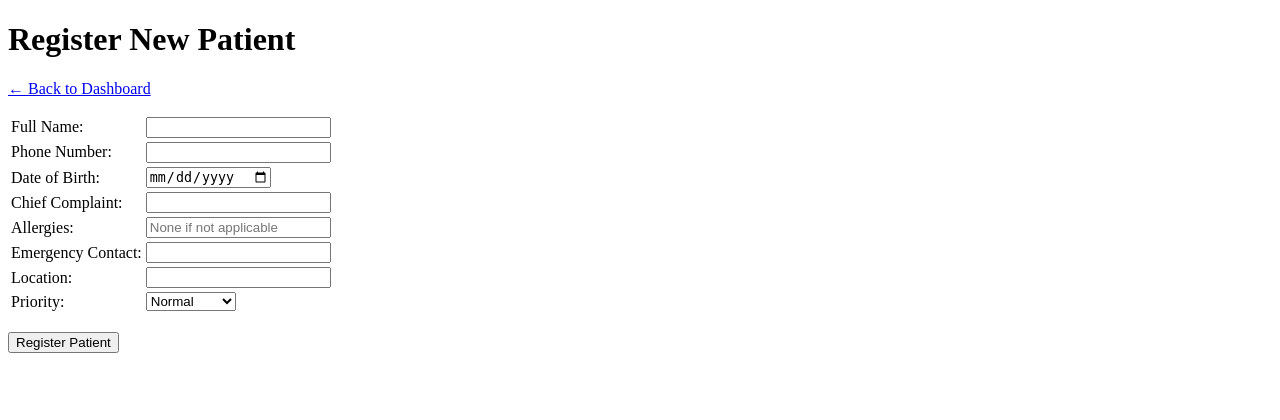
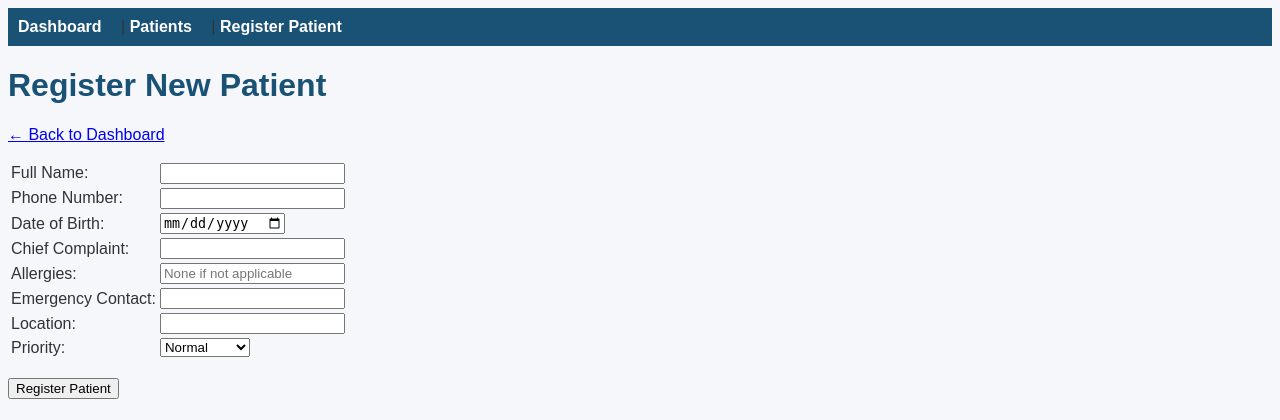
Before and after one commit to Nono237237/client-manager, a Flask app: page /register in a window 1280 px wide. Shown: the top 420 px of the page. Run offline with Flask 3, Linux system fonts and the light colour scheme.

Commit message:
Day 27: Add shared navbar to base.html

```diff
--- a/static/style.css
+++ b/static/style.css
@@ -25,3 +25,19 @@ h1, h2 {
 .row-normal {
     background-color: #ccffcc;
 }
+
+nav {
+    background-color: #1a5276;
+    padding: 10px;
+}
+
+nav a {
+    color: white;
+    text-decoration: none;
+    margin-right: 15px;
+    font-weight: bold;
+}
+
+nav a:hover {
+    text-decoration: underline;
+}
--- a/templates/base.html
+++ b/templates/base.html
@@ -7,6 +7,12 @@
     <title>{% block title %}St. Mary's Hospital{% endblock %}</title>
 </head>
 <body>
+    <nav>
+        <a href="/">Dashboard</a> |
+        <a href="/patients">Patients</a> |
+        <a href="/register">Register Patient</a>
+    </nav>
+
     {% block content %}{% endblock %}
 </body>
 </html>
--- a/templates/register.html
+++ b/templates/register.html
@@ -1,11 +1,8 @@
-<!DOCTYPE html>
-<html lang="en">
-<head>
-    <meta charset="UTF-8">
-    <meta name="viewport" content="width=device-width, initial-scale=1.0">
-    <title>Register Patient - St. Mary's Hospital</title>
-</head>
-<body>
+{% extends "base.html" %}
+
+{% block title %}St. Mary's Hospital -Register{% endblock %}
+
+{% block content %}
     <h1>Register New Patient</h1>
     <p><a href="/">← Back to Dashboard</a></p>
 
@@ -57,5 +54,4 @@
         <br>
         <input type="submit" value="Register Patient">
     </form>
-</body>
-</html>
+{% endblock %}
```
